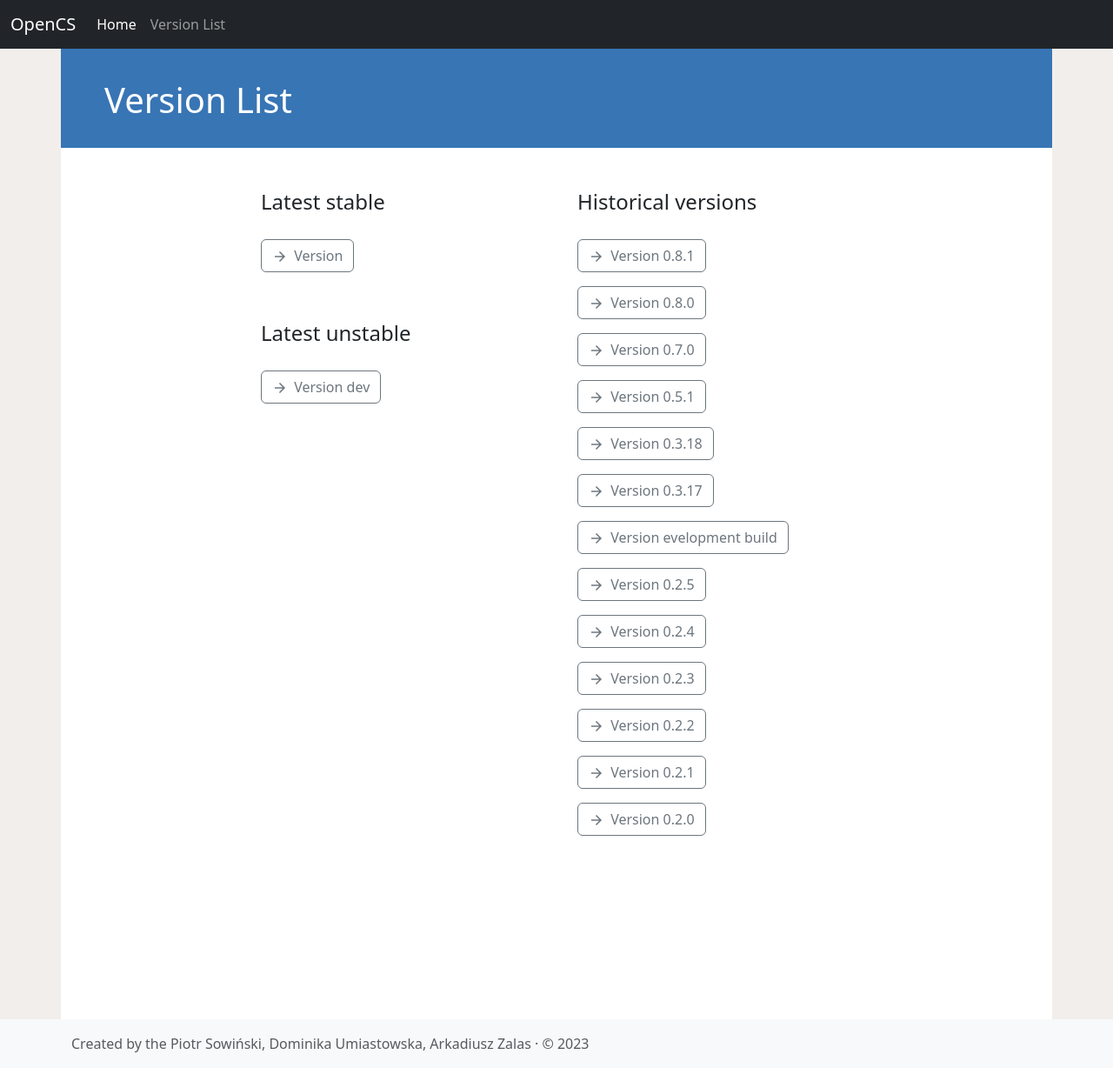
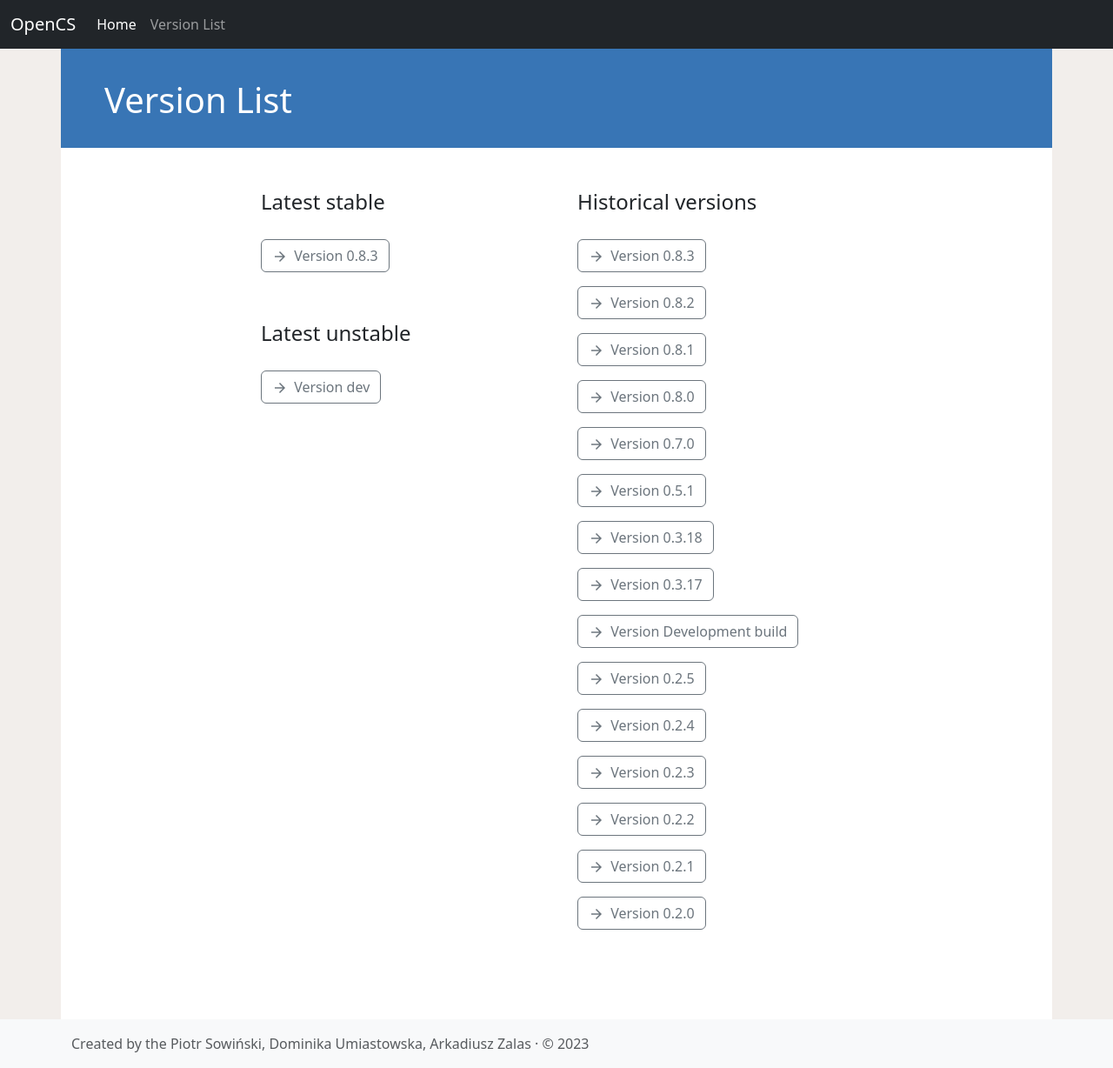
Before and after one commit to 099A6NhpPq/099A6NhpPq.github.io, a Jekyll site: the page built from releases/versions/index.md, in a window 1280 px wide and 1228 px high. Shown: the whole window at 87% size. Built offline with Jekyll 4.4.1, drawn with Linux system fonts in a browser that asks for light colours; a script that is not in the unit is left out.

Commit message:
Update from https://github.com/099A6NhpPq/OpenCS/commit/26cd80c4124c2c57f33797482b4d7c4ffb11a1df

```diff
--- a/releases/versions/index.md
+++ b/releases/versions/index.md
@@ -1,14 +1,16 @@
 ---
-latest: 0.8.1
+latest_stable: 0.8.3
 layout: version_list
 versions:
+- 0.8.3
+- 0.8.2
 - 0.8.1
 - 0.8.0
 - 0.7.0
 - 0.5.1
 - 0.3.18
 - 0.3.17
-- evelopment build
+- Development build
 - 0.2.5
 - 0.2.4
 - 0.2.3
```
